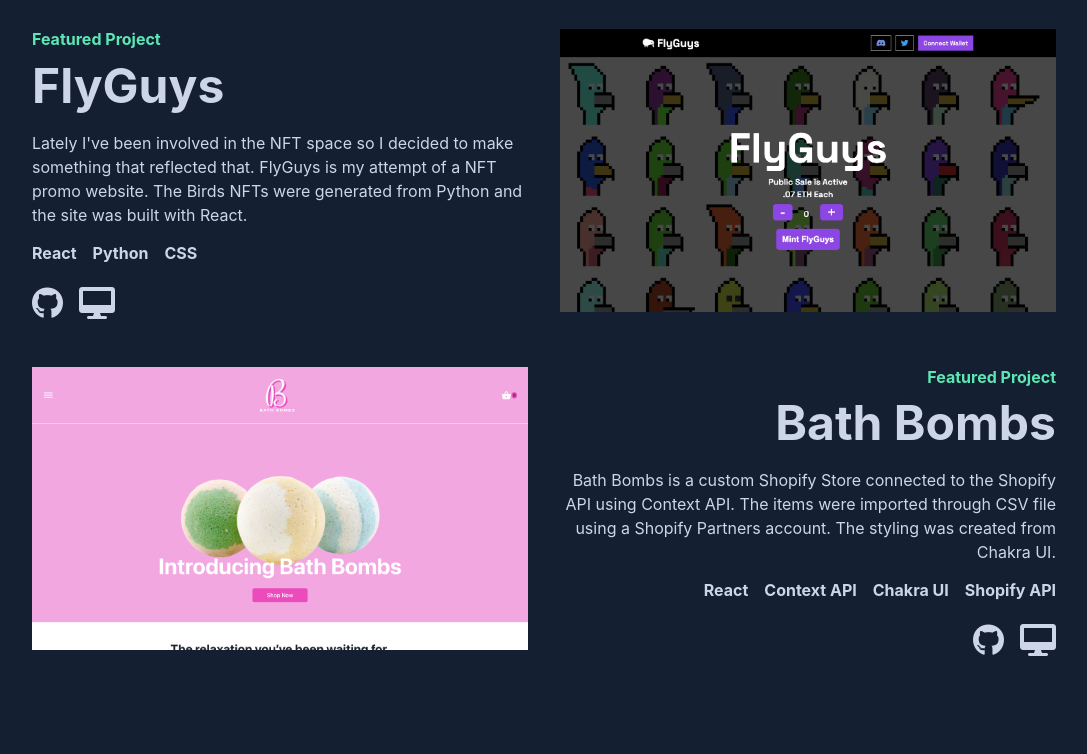
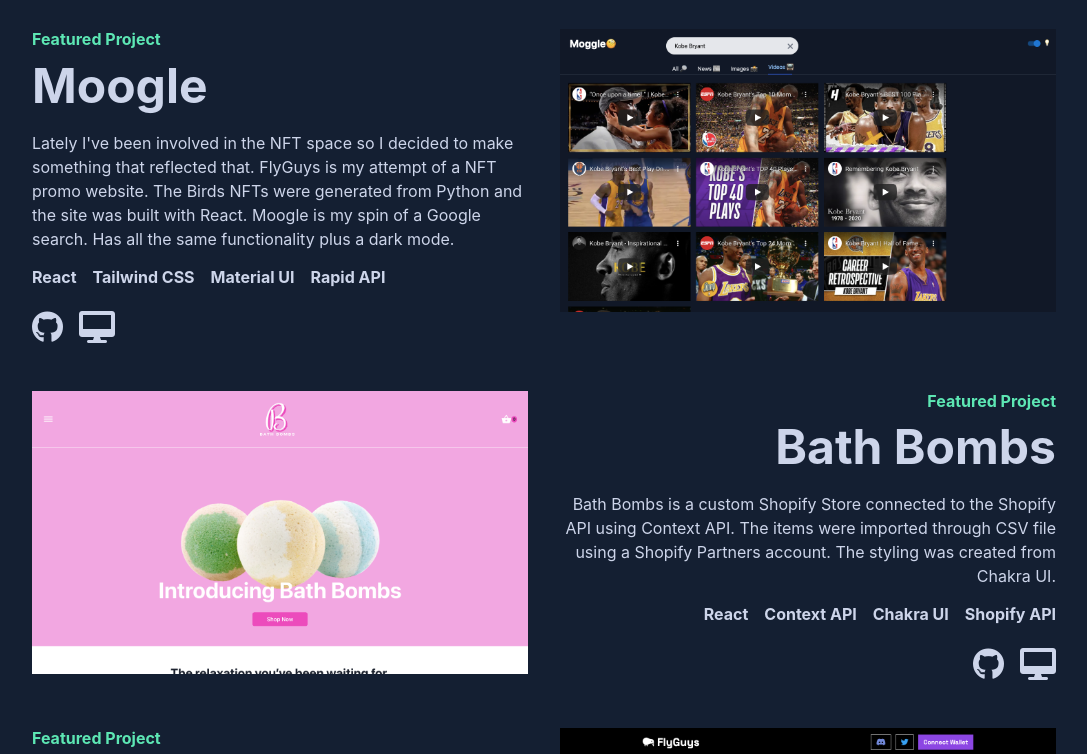
Before and after one commit to tuttongchan/final-portfolio, a React (Create React App) app in the folder client/: page / in a window 1280 px wide. Shown: the part 1200-1954 px from the top of the page, without its empty margins (96-1183 px from the left). Built offline with nearby package versions, Linux system fonts and the light colour scheme.

Commit message:
added moogle project

```diff
--- a/client/src/components/projects/Projects.js
+++ b/client/src/components/projects/Projects.js
@@ -2,8 +2,8 @@
 import './projects.css';
 import Project1 from '../../images/project-1.png';
 import Project2 from '../../images/project-2.png';
-import Project3 from '../../images/project-3.png';
 import Project4 from '../../images/project-4.png';
+import Moogle from '../../images/moogle.png';
 
 const Projects = () => {
   return (
@@ -63,6 +63,90 @@
       <div className="projects-grid-2">
         <div className="projects-desc">
           <h6 className="project-title-3">Featured Project</h6>
+          <h2 className="project-title-4">Moogle</h2>
+          <p className="project-paragraph-2">
+            Lately I've been involved in the NFT space so I decided to make
+            something that reflected that. FlyGuys is my attempt of a NFT promo
+            website. The Birds NFTs were generated from Python and the site was
+            built with React.
+
+            Moogle is my spin of a Google search. Has all the same functionality plus a dark mode.
+          </p>
+          <div className="projects-list-2">
+            <ul>
+              <li>React</li>
+              <li>Tailwind CSS</li>
+              <li>Material UI</li>
+              <li>Rapid API</li>
+            </ul>
+          </div>
+          <div>
+            <a
+              href="https://github.com/tuttongchan/moogle"
+              rel="noreferrer"
+              target="_blank"
+            >
+              <i className="fab fa-github mr-1"></i>
+            </a>
+            <a
+              href="https://mooglefinder.netlify.app/search"
+              rel="noreferrer"
+              target="_blank"
+            >
+              <i className="fas fa-desktop"></i>
+            </a>
+          </div>
+        </div>
+        <div className="projects-picture-2">
+          <img src={Moogle} alt="Project 2" />
+        </div>
+      </div>
+
+      <div className="projects-grid-1">
+        <div className="projects-picture-1">
+          <img src={Project4} alt="Project 1" />
+        </div>
+        <div className="projects-desc">
+          <h6 className="project-title-1">Featured Project</h6>
+          <h2 className="project-title-2">Bath Bombs</h2>
+          <p className="project-paragraph-1">
+            Bath Bombs is a custom Shopify Store connected to the Shopify API
+            using Context API. The items were imported through CSV file using a
+            Shopify Partners account. The styling was created from Chakra UI.
+          </p>
+          <div className="projects-list-1">
+            <ul>
+              <li>React</li>
+              <li>Context API</li>
+              <li>Chakra UI</li>
+              <li>Shopify API</li>
+            </ul>
+          </div>
+          <div className="project-icons-container">
+            <a
+              href="https://github.com/tuttongchan/shopify-bathbombs/tree/master/src"
+              rel="noreferrer"
+              target="_blank"
+            >
+              <i className="fab fa-github"></i>
+            </a>
+            <a
+              href="https://shopify-headless.netlify.app/"
+              rel="noreferrer"
+              target="_blank"
+            >
+              <i className="fas fa-desktop ml-1"></i>
+            </a>
+          </div>
+        </div>
+        <div className="projects-picture-query">
+          <img src={Project4} alt="Project 1" />
+        </div>
+      </div>
+
+      <div className="projects-grid-2">
+        <div className="projects-desc">
+          <h6 className="project-title-3">Featured Project</h6>
           <h2 className="project-title-4">FlyGuys</h2>
           <p className="project-paragraph-2">
             Lately I've been involved in the NFT space so I decided to make
@@ -98,47 +182,6 @@
           <img src={Project2} alt="Project 2" />
         </div>
       </div>
-
-      <div className="projects-grid-1">
-        <div className="projects-picture-1">
-          <img src={Project4} alt="Project 1" />
-        </div>
-        <div className="projects-desc">
-          <h6 className="project-title-1">Featured Project</h6>
-          <h2 className="project-title-2">Bath Bombs</h2>
-          <p className="project-paragraph-1">
-            Bath Bombs is a custom Shopify Store connected to the Shopify API
-            using Context API. The items were imported through CSV file using a Shopify Partners account. The styling was created from Chakra UI.
-          </p>
-          <div className="projects-list-1">
-            <ul>
-              <li>React</li>
-              <li>Context API</li>
-              <li>Chakra UI</li>
-              <li>Shopify API</li>
-            </ul>
-          </div>
-          <div className="project-icons-container">
-            <a
-              href="https://github.com/tuttongchan/shopify-bathbombs/tree/master/src"
-              rel="noreferrer"
-              target="_blank"
-            >
-              <i className="fab fa-github"></i>
-            </a>
-            <a
-              href="https://shopify-headless.netlify.app/"
-              rel="noreferrer"
-              target="_blank"
-            >
-              <i className="fas fa-desktop ml-1"></i>
-            </a>
-          </div>
-        </div>
-        <div className="projects-picture-query">
-          <img src={Project4} alt="Project 1" />
-        </div>
-      </div>
     </div>
   );
 };
```
Also changed, not shown: client/src/images/moogle.png (added).
